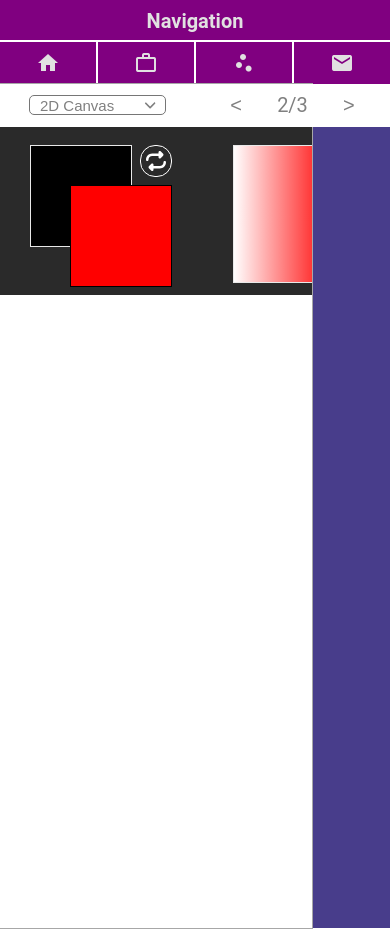
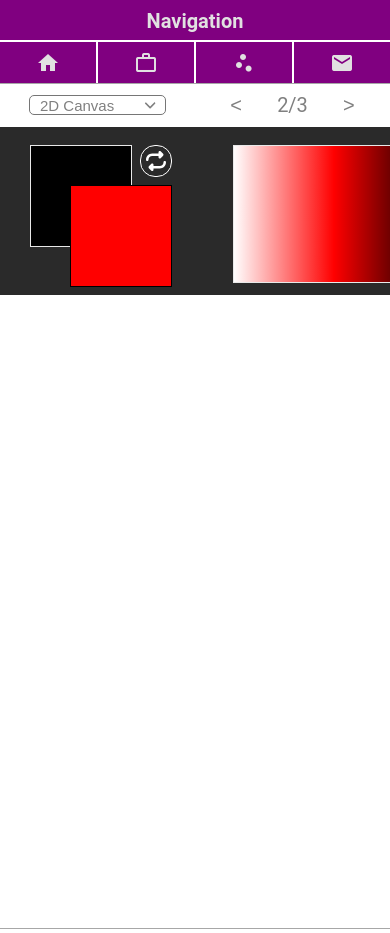
Before and after one commit to JimLeeWeiMin/jimleeweimin.github.io, an Angular app: page /pages/ScatterStuff in a window 390 px wide. Built offline with nearby package versions, Linux system fonts and the light colour scheme.

Commit message:
Modify width for Components in SS to 100% for m&t

```diff
--- a/src/app/pages/scatter-stuff/scatter-stuff.component.css
+++ b/src/app/pages/scatter-stuff/scatter-stuff.component.css
@@ -269,7 +269,7 @@
     }
 
     .MyStuffWrapper {
-        width: 80%;
+        width: 100%;
         height:100%;
         background-color: black;
         position: relative;
@@ -305,5 +305,14 @@
             right: 20%;
             color: gray;
         }
+
+        .MyStuffWrapper {
+            width: 100%;
+            height:100%;
+            background-color: black;
+            position: relative;
+
+            outline: 1px solid rgb(167, 167, 167);
+        }
     }
 }
```
